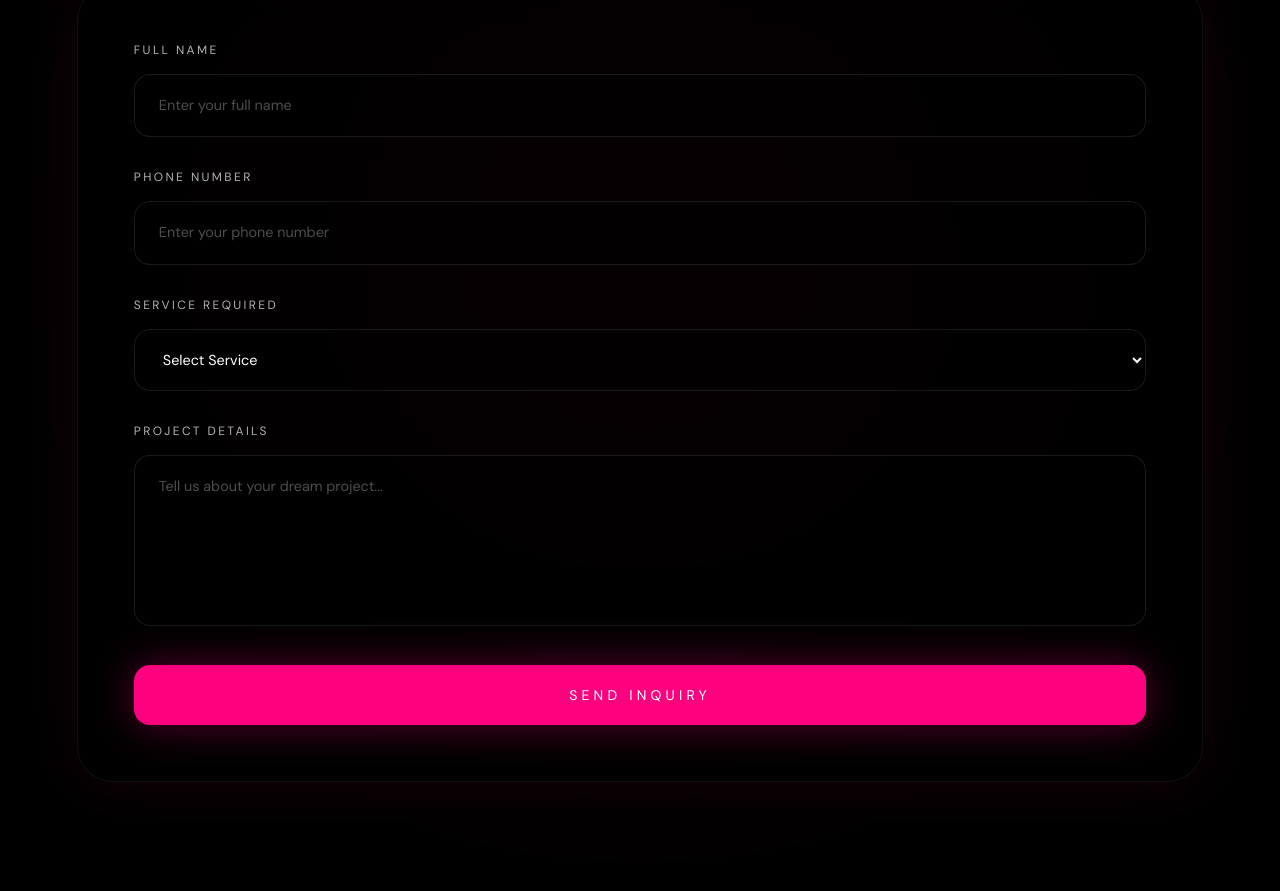
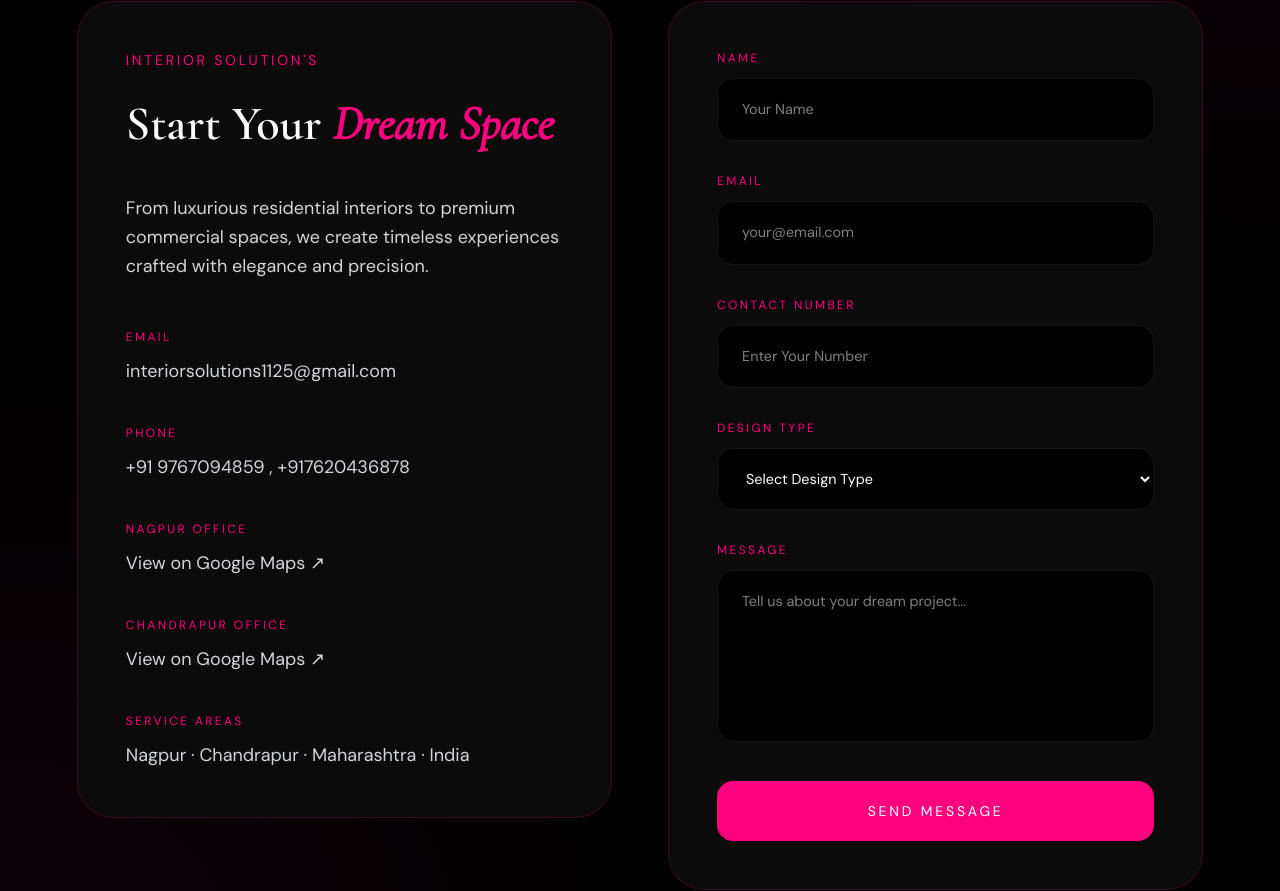
Before and after one commit to omkhade99-debug/interior-solutions, a React (Vite) app: page / in a window 1280 px wide. Shown: the part 9355-10246 px from the top of the page. Built offline with nearby package versions, Linux system fonts and the light colour scheme.

Commit message:
contact section changes

```diff
--- a/src/app/components/Contact.tsx
+++ b/src/app/components/Contact.tsx
@@ -1,78 +1,40 @@
+
 import { motion } from "framer-motion";
 
 export function Contact() {
-
   return (
-
     <section
       id="contact"
-      className="
-        py-28
-        px-5
-        md:px-[6%]
-        bg-black
-        relative
-        overflow-hidden
-      "
+      className="bg-black py-28 px-[6%] overflow-hidden relative"
     >
 
-      {/* Premium Glow */}
-      <div
-        className="
-          absolute
-          top-1/2
-          left-1/2
-          -translate-x-1/2
-          -translate-y-1/2
-          w-[700px]
-          h-[700px]
-          bg-pink-700/10
-          blur-[180px]
-          rounded-full
-        "
-      />
+      {/* Background Glow */}
+      <div className="absolute inset-0 bg-[radial-gradient(circle_at_top_right,rgba(255,0,127,0.08),transparent_35%)]" />
+
+      <div className="absolute inset-0 bg-[radial-gradient(circle_at_bottom_left,rgba(255,0,127,0.06),transparent_35%)]" />
 
       <div className="relative z-10 max-w-7xl mx-auto">
 
         {/* Heading */}
         <motion.div
-          initial={{
-            opacity: 0,
-            y: 80,
-          }}
-          whileInView={{
-            opacity: 1,
-            y: 0,
-          }}
-          transition={{
-            duration: 1.2,
-            ease: [0.22, 1, 0.36, 1],
-          }}
-          viewport={{
-            once: false,
-            amount: 0.2,
-          }}
-          className="mb-20 text-center"
+          initial={{ opacity: 0, y: 80 }}
+          whileInView={{ opacity: 1, y: 0 }}
+          transition={{ duration: 1.2 }}
+          viewport={{ once: true }}
+          className="text-center mb-24"
         >
 
-          <p
-            className="
-              uppercase
-              tracking-[0.35em]
-              text-[var(--gold)]
-              text-sm
-              mb-6
-            "
-          >
+          <p className="uppercase tracking-[0.35em] text-[#ff007f] text-sm mb-6">
             Contact
           </p>
 
           <h2
             className="
-              text-4xl
+              text-5xl
               md:text-7xl
               leading-[0.95]
-              font-light
+              font-semibold
+              tracking-tight
               text-white
             "
             style={{
@@ -80,7 +42,7 @@ export function Contact() {
             }}
           >
             Let’s Create
-            <span className="italic text-[var(--gold)]">
+            <span className="italic text-[#ff007f]">
               {" "}
               Something
             </span>
@@ -90,97 +52,229 @@ export function Contact() {
 
         </motion.div>
 
-        {/* Contact Box */}
+        {/* Main Layout */}
+        <div className="grid lg:grid-cols-2 gap-14 items-start">
+
+          {/* Left Content */}
           <motion.div
-          initial={{
-            opacity: 0,
-            y: 100,
+            initial={{ opacity: 0, x: -80 }}
+            whileInView={{ opacity: 1, x: 0 }}
+            transition={{ duration: 1.2 }}
+            viewport={{ once: true }}
+            className="
+              bg-[#0b0b0b]
+              border
+              border-[rgba(255,0,127,0.18)]
+              rounded-[36px]
+              p-12
+              premium-glow
+            "
+          >
+
+            <p className="uppercase tracking-[0.2em] text-[#ff007f] text-sm mb-6">
+              Interior Solution's
+            </p>
+
+            <h3
+              className="text-5xl leading-tight mb-10 text-white"
+              style={{
+                fontFamily: "var(--font-serif)",
               }}
-          whileInView={{
-            opacity: 1,
-            y: 0,
-          }}
-          transition={{
-            duration: 1.2,
-            ease: [0.22, 1, 0.36, 1],
-          }}
-          viewport={{
-            once: false,
-            amount: 0.2,
-          }}
+            >
+              Start Your
+              <span className="italic text-[#ff007f]">
+                {" "}
+                Dream Space
+              </span>
+            </h3>
+
+            <p className="text-neutral-300 leading-relaxed text-lg mb-12">
+              From luxurious residential interiors to premium
+              commercial spaces, we create timeless experiences
+              crafted with elegance and precision.
+            </p>
+
+            {/* Contact Info */}
+            <div className="space-y-10">
+
+              {/* Email */}
+              <div>
+
+                <p className="uppercase tracking-[0.2em] text-[#ff007f] text-xs mb-3">
+                  Email
+                </p>
+
+                <p className="text-gray-300 text-lg">
+                  interiorsolutions1125@gmail.com
+                </p>
+
+              </div>
+
+              {/* Phone */}
+              <div>
+
+                <p className="uppercase tracking-[0.2em] text-[#ff007f] text-xs mb-3">
+                  Phone
+                </p>
+
+                <p className="text-gray-300 text-lg">
+                  +91 9767094859 , +917620436878
+                </p>
+
+              </div>
+
+              {/* Nagpur Office */}
+              <div>
+
+                <p className="uppercase tracking-[0.2em] text-[#ff007f] text-xs mb-3">
+                  Nagpur Office
+                </p>
+
+                <a
+                  href="https://maps.app.goo.gl/xycTBAn9pwzHDTDF9"
+                  target="_blank"
+                  rel="noopener noreferrer"
                   className="
-            bg-black/60
+                    text-gray-300
+                    text-lg
+                    hover:text-[#ff007f]
+                    transition-all
+                    duration-500
+                  "
+                >
+                  View on Google Maps ↗
+                </a>
+
+              </div>
+
+              {/* Chandrapur Office */}
+              <div>
+
+                <p className="uppercase tracking-[0.2em] text-[#ff007f] text-xs mb-3">
+                  Chandrapur Office
+                </p>
+
+                <a
+                  href="https://maps.app.goo.gl/DaoDQsGkMw6bWjud9"
+                  target="_blank"
+                  rel="noopener noreferrer"
+                  className="
+                    text-gray-300
+                    text-lg
+                    hover:text-[#ff007f]
+                    transition-all
+                    duration-500
+                  "
+                >
+                  View on Google Maps ↗
+                </a>
+
+              </div>
+
+              {/* Service Areas */}
+              <div>
+
+                <p className="uppercase tracking-[0.2em] text-[#ff007f] text-xs mb-3">
+                  Service Areas
+                </p>
+
+                <p className="text-gray-300 text-lg">
+                  Nagpur · Chandrapur · Maharashtra · India
+                </p>
+
+              </div>
+
+            </div>
+
+          </motion.div>
+
+          {/* Right Form */}
+          <motion.div
+            initial={{ opacity: 0, x: 80 }}
+            whileInView={{ opacity: 1, x: 0 }}
+            transition={{ duration: 1.2 }}
+            viewport={{ once: true }}
+            className="
+              bg-[#0b0b0b]
               border
-            border-[rgba(255,255,255,0.06)]
+              border-[rgba(255,0,127,0.18)]
               rounded-[36px]
-            p-8
-            md:p-14
-            backdrop-blur-xl
-            shadow-[0_0_60px_rgba(255,0,127,0.08)]
+              p-12
+              premium-glow
             "
           >
 
             <form
               action="https://formspree.io/f/mnjrjwyk"
               method="POST"
-            className="grid gap-8"
+              className="space-y-8"
             >
 
               {/* Name */}
               <div>
 
-              <label
-                className="
-                  text-white/70
-                  uppercase
-                  tracking-[0.2em]
-                  text-xs
-                  mb-4
-                  block
-                "
-              >
-                Full Name
+                <label className="block uppercase tracking-[0.2em] text-xs text-[#ff007f] mb-3">
+                  Name
                 </label>
 
                 <input
                   type="text"
                   name="name"
                   required
-                placeholder="Enter your full name"
+                  placeholder="Your Name"
                   className="
                     w-full
-                  bg-black/40
+                    bg-black
                     border
-                  border-white/10
-                  rounded-2xl
+                    border-[rgba(255,255,255,0.08)]
                     px-6
                     py-5
+                    rounded-2xl
+                    outline-none
                     text-white
-                  placeholder:text-white/30
-                  outline-none
+                    focus:border-[#ff007f]
                     transition-all
                     duration-500
-                  focus:border-[#ff007f]
-                  focus:bg-black
                   "
                 />
 
               </div>
 
-            {/* Phone */}
+              {/* Email */}
               <div>
 
-              <label
+                <label className="block uppercase tracking-[0.2em] text-xs text-[#ff007f] mb-3">
+                  Email
+                </label>
+
+                <input
+                  type="email"
+                  name="email"
+                  required
+                  placeholder="your@email.com"
                   className="
-                  text-white/70
-                  uppercase
-                  tracking-[0.2em]
-                  text-xs
-                  mb-4
-                  block
+                    w-full
+                    bg-black
+                    border
+                    border-[rgba(255,255,255,0.08)]
+                    px-6
+                    py-5
+                    rounded-2xl
+                    outline-none
+                    text-white
+                    focus:border-[#ff007f]
+                    transition-all
+                    duration-500
                   "
-              >
-                Phone Number
+                />
+
+              </div>
+
+              {/* Contact Number */}
+              <div>
+
+                <label className="block uppercase tracking-[0.2em] text-xs text-[#ff007f] mb-3">
+                  Contact Number
                 </label>
 
                 <input
@@ -188,74 +282,75 @@ export function Contact() {
                   name="phone"
                   required
                   inputMode="numeric"
-                placeholder="Enter your phone number"
+                  pattern="[0-9]{10}"
+                  placeholder="Enter Your Number"
                   className="
                     w-full
-                  bg-black/40
+                    bg-black
                     border
-                  border-white/10
-                  rounded-2xl
+                    border-[rgba(255,255,255,0.08)]
                     px-6
                     py-5
+                    rounded-2xl
+                    outline-none
                     text-white
-                  placeholder:text-white/30
-                  outline-none
+                    focus:border-[#ff007f]
                     transition-all
                     duration-500
-                  focus:border-[#ff007f]
-                  focus:bg-black
                   "
                 />
 
               </div>
 
-            {/* Service Dropdown */}
+              {/* Design Type */}
               <div>
 
-              <label
-                className="
-                  text-white/70
-                  uppercase
-                  tracking-[0.2em]
-                  text-xs
-                  mb-4
-                  block
-                "
-              >
-                Service Required
+                <label className="block uppercase tracking-[0.2em] text-xs text-[#ff007f] mb-3">
+                  Design Type
                 </label>
 
                 <select
-                name="service"
+                  name="designType"
                   required
                   className="
                     w-full
-                  bg-black/40
+                    bg-black
                     border
-                  border-white/10
-                  rounded-2xl
+                    border-[rgba(255,255,255,0.08)]
                     px-6
                     py-5
+                    rounded-2xl
+                    outline-none
                     text-white
-                  outline-none
+                    focus:border-[#ff007f]
                     transition-all
                     duration-500
-                  focus:border-[#ff007f]
-                  focus:bg-black
                   "
                 >
 
-                <option value="">Select Service</option>
+                  <option value="">
+                    Select Design Type
+                  </option>
 
-                <option>Luxury Interior Design</option>
+                  <option value="Residential Interior">
+                    Residential Interior
+                  </option>
 
-                <option>Residential Interiors</option>
+                  <option value="Commercial Interior">
+                    Commercial Interior
+                  </option>
 
-                <option>Commercial Interiors</option>
+                  <option value="Office Interior">
+                    Office Interior
+                  </option>
 
-                <option>Space Planning</option>
+                  <option value="Hospital Interior">
+                    Hospital Interior
+                  </option>
 
-                <option>Custom Furniture Design</option>
+                  <option value="Renovation">
+                    Renovation
+                  </option>
 
                 </select>
 
@@ -264,71 +359,54 @@ export function Contact() {
               {/* Message */}
               <div>
 
-              <label
-                className="
-                  text-white/70
-                  uppercase
-                  tracking-[0.2em]
-                  text-xs
-                  mb-4
-                  block
-                "
-              >
-                Project Details
+                <label className="block uppercase tracking-[0.2em] text-xs text-[#ff007f] mb-3">
+                  Message
                 </label>
 
                 <textarea
                   name="message"
+                  required
                   rows={6}
-                required
                   placeholder="Tell us about your dream project..."
                   className="
                     w-full
-                  bg-black/40
+                    bg-black
                     border
-                  border-white/10
-                  rounded-2xl
+                    border-[rgba(255,255,255,0.08)]
                     px-6
                     py-5
+                    rounded-2xl
+                    outline-none
                     text-white
-                  placeholder:text-white/30
-                  outline-none
                     resize-none
+                    focus:border-[#ff007f]
                     transition-all
                     duration-500
-                  focus:border-[#ff007f]
-                  focus:bg-black
                   "
                 />
 
               </div>
 
-            {/* Button */}
-            <motion.button
-              whileHover={{
-                scale: 1.03,
-              }}
-              whileTap={{
-                scale: 0.97,
-              }}
+              {/* Submit */}
+              <button
                 type="submit"
                 className="
                   w-full
+                  py-5
                   bg-[#ff007f]
-                hover:bg-[#ff3399]
                   text-white
+                  uppercase
+                  tracking-[0.2em]
+                  text-sm
                   rounded-2xl
-                py-5
-                uppercase
-                tracking-[0.3em]
-                text-sm
+                  hover:scale-[1.02]
                   transition-all
                   duration-500
-                shadow-[0_0_40px_rgba(255,0,127,0.35)]
+                  hover:shadow-[0_0_40px_rgba(255,0,127,0.35)]
                 "
               >
-              Send Inquiry
-            </motion.button>
+                Send Message
+              </button>
 
             </form>
 
@@ -336,6 +414,8 @@ export function Contact() {
 
         </div>
 
+      </div>
+
     </section>
   );
 }
```
Lines whose indentation alone changed are shown as unchanged.
